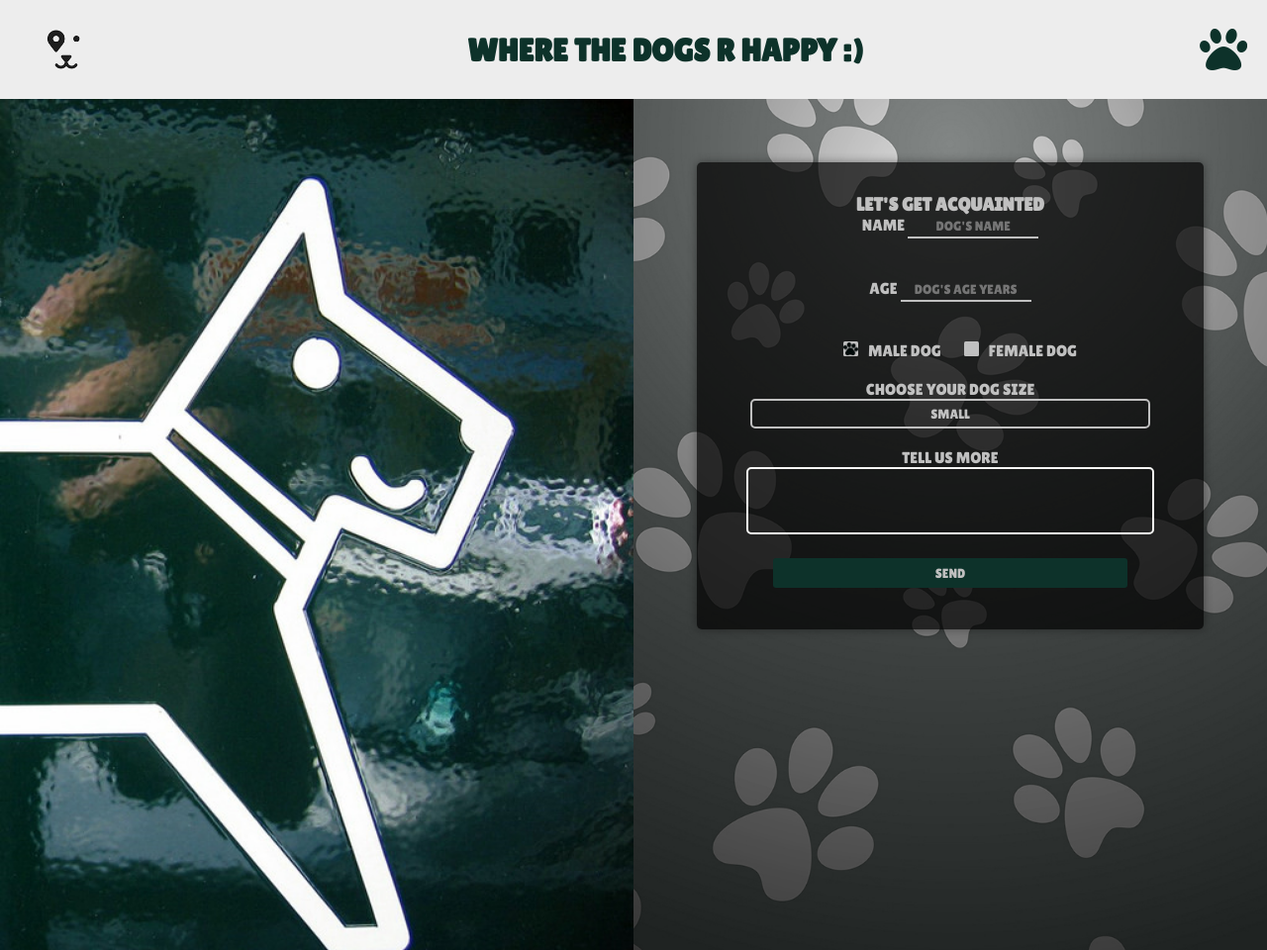
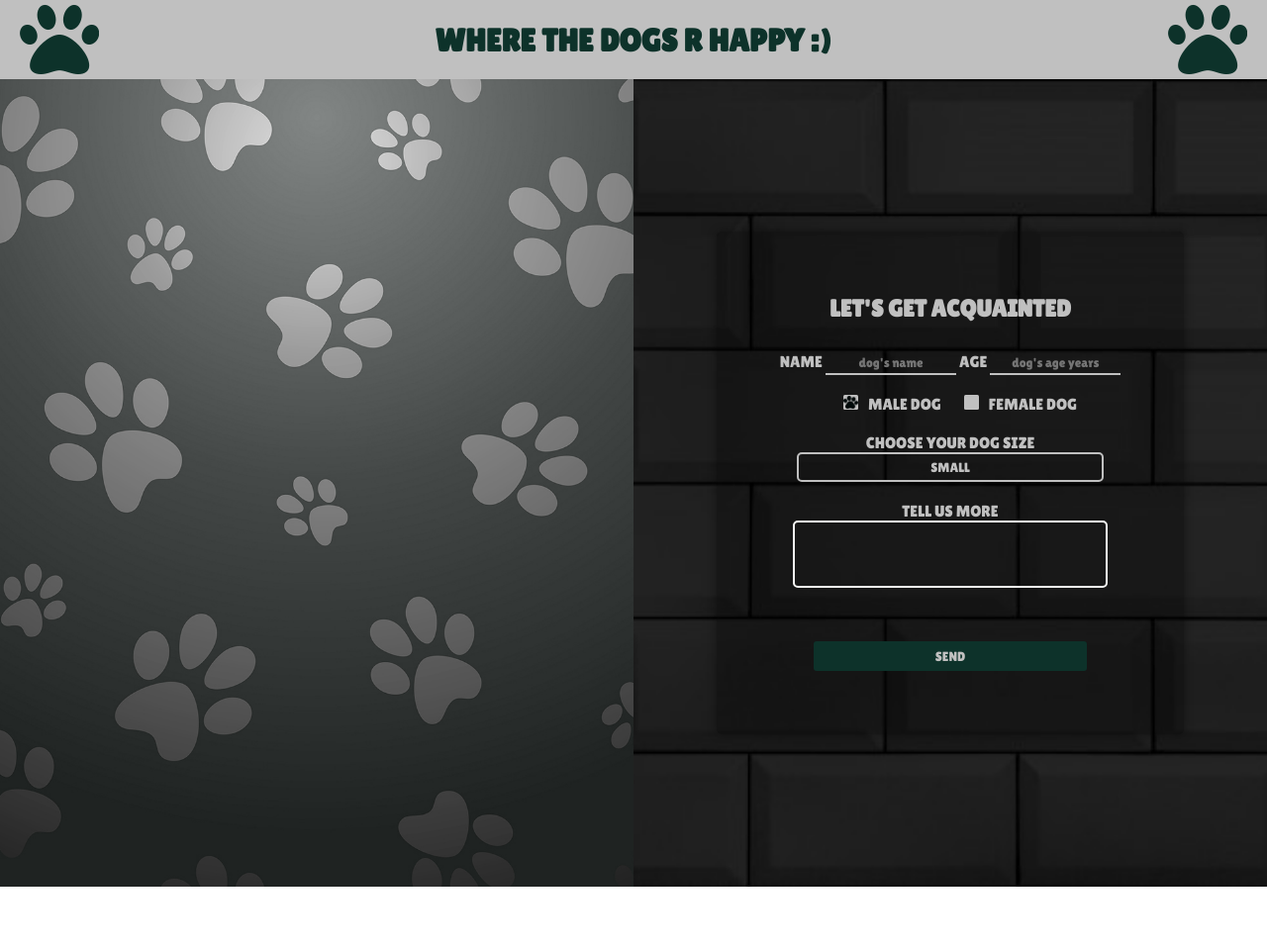
Before and after one commit to IvanRozinko/FORM, a PHP site: page /form1.html in a window 1280 px wide. Shown: the whole page at 99% size. Run offline with PHP 8.4, Linux system fonts and the light colour scheme; some libraries are stand-ins or nearby versions.

Commit message:
Improves after 2nd review

```diff
--- a/form1.html
+++ b/form1.html
@@ -7,26 +7,26 @@
     <meta charset="UTF-8">
     <meta name="viewport" content="width=device-width, initial-scale=1.0">
     <meta http-equiv="X-UA-Compatible" content="ie=edge">
-    <title>Test page</title>
+    <title>Dog's home</title>
     <style media="screen"></style>
 </head>
 <body>
 <header>
-    <div class="header__logo"></div>
-    <div><h1 class="header__slogan">WHERE THE DOGS R HAPPY :)</h1></div>
-    <i id="header-paw" class="fas fa-paw fa-3x"></i>
+    <i class="fas fa-paw fa-5x"></i>
+    <h1 class="header__slogan">WHERE THE DOGS R HAPPY :)</h1>
+    <i class="fas fa-paw fa-5x"></i>
 </header>
 <div class="container">
     <div class="container__left_column"></div>
     <div class="container__right_column">
         <form class="form">
-            <h3>LET'S GET ACQUAINTED</h3>
-            <label for="name">NAME
-                <input id="name" type="text" placeholder="DOG'S NAME">
-            </label>
-            <label for="age">AGE
-                <input id="age" type="number" placeholder="DOG'S AGE YEARS">
-            </label>
+            <h2>LET'S GET ACQUAINTED</h2>
+            <div>
+                <label for="name">NAME</label>
+                <input id="name" type="text" placeholder="dog's name">
+                <label for="age">AGE</label>
+                <input id="age" type="number" placeholder="dog's age years">
+            </div>
             <div class="form__gender">
                 <input id="male" type="radio" name="gender" checked="checked">
                 <label for="male">MALE DOG</label>
@@ -54,3 +54,4 @@
 </div>
 <script type="text/javascript" src="script1.js"></script>
 </body>
+</html>
--- a/style.css
+++ b/style.css
@@ -6,34 +6,27 @@
     text-align: center;
     margin: 0;
     outline: none;
-    overflow: auto;
     overflow-x: hidden;
     height: 100%;
 }
 
-
 body {
     min-width: 450px;
     min-height: 640px;
+    height: 100%;
 }
 
 header {
     display: flex;
     height: auto;
-    background: #EDEDED;
+    background: #C0C0C0;
+    padding: 0 20px;
     align-items: center;
     justify-content: space-between;
-    padding-right: 20px;
 }
 
-#header-paw {
+i {
     color: #0D322A;
-}
-
-.header__logo {
-    content: url("images/logo.jpg");
-    height: 100px;
-    min-width: 100px;
 }
 
 
@@ -44,21 +37,24 @@ header {
 
 .container {
     display: flex;
+    height: 85%;
 }
 
 .container__left_column {
     flex: 1;
-    background-image: url("images/happy2D.jpg");
+    background-image: url("images/background.jpg");
     background-size: cover;
-    background-position: right;
+    background-position: center;
 }
 
 .container__right_column {
     flex: 1;
-    background-image: url("images/background.jpg");
+    background-image: url("images/bricks.jpg");
     background-size: cover;
     background-position: center;
-    height: auto;
+    display: flex;
+    justify-content: center;
+    align-items: center;
 }
 
 @media screen and (max-width: 400px) {
@@ -72,21 +68,21 @@ header {
     }
 }
 
+h2 {
+    margin-bottom: 30px;
+}
+
 .form {
     display: flex;
-    margin: 10% 10%;
-    padding: 5%;
-    justify-content: center;
+    padding: 10%;
+    justify-content: space-around;
+    align-content: space-between;
     height: auto;
     border-radius: 5px;
-    background: rgba(0, 0, 0, 0.7);
+    background: rgba(0, 0, 0, 0.3);
     flex-direction: column;
     box-shadow: 0 0 10px rgba(0, 0, 0, 0.4);
     color: #C0C0C0;
-}
-
-.form label{
-    margin-bottom: 20px;
 }
 
 .form input {
@@ -131,11 +127,10 @@ input[type="checkbox"]:checked + #checkbox-label::before {
     background-size: 100%;
 }
 
-
 .form__btn {
     height: 30px;
     width: 80%;
-    margin-bottom: 10px;
+    margin-top: 30px;
     background: #0D322A;
     color: #C0C0C0;
     border-radius: 3px;
@@ -172,7 +167,7 @@ input[type="radio"] {
     margin-right: 10px;
 }
 
-input[type="radio"]:checked + label::before{
+input[type="radio"]:checked + label::before {
     background-image: url("images/pawprintbefore.png");
     background-size: 100%;
 }
@@ -187,12 +182,13 @@ input[type="radio"]:checked + label::before{
     border: 2px solid #C0C0C0;
     background-color: transparent;
     -webkit-appearance: none;
+    margin-bottom: 20px;
 }
-
 
 .form__size option {
     background-color: gray;
     color: #EDEDED;
+    text-align: center;
 }
 
 .form__textarea textarea {
@@ -206,3 +202,7 @@ input[type="radio"]:checked + label::before{
     color: #F8F8F6;
     resize: none;
 }
+
+input.invalid {
+    border-bottom: solid 2px red;
+}
```
Also changed, not shown: index.html (+8 -9 lines), script.js (+29 -35 lines), script1.js (+23 -28 lines), images/bricks.jpg (added), images/happy2D.jpg (deleted), images/logo.jpg (deleted), images/paw.png (added).
